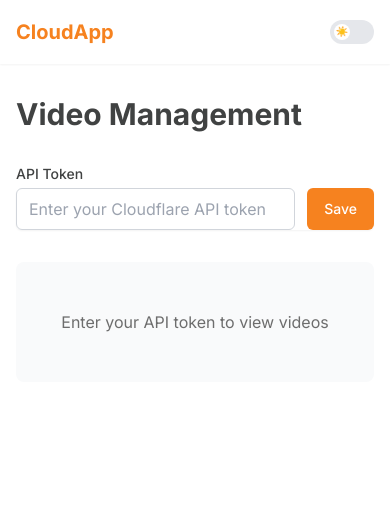
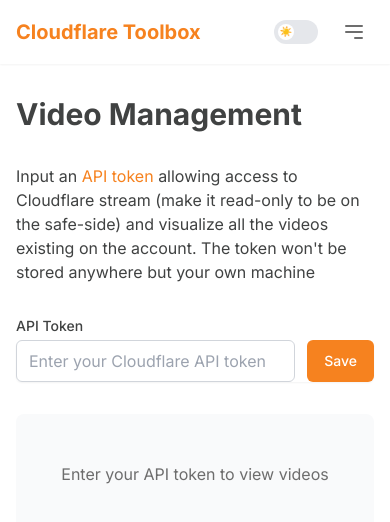
Before and after one commit to nouvellonsteph/cloudflare-toolbox, a Next.js app: page /videos in a window 390 px wide. Shown: the top 522 px of the page. Built offline with nearby package versions, Linux system fonts and the light colour scheme.

Commit message:
update video component

```diff
--- a/app/layout.tsx
+++ b/app/layout.tsx
@@ -7,7 +7,7 @@
 const inter = Inter({ subsets: ['latin'] });
 
 export const metadata: Metadata = {
-  title: 'CloudApp - Video Management Platform',
+  title: 'Cloudflare toolbox',
   description: 'A Cloudflare-inspired video management platform',
   icons: {
     icon: '/favicon.png',
--- a/app/videos/page.tsx
+++ b/app/videos/page.tsx
@@ -3,6 +3,7 @@
 import { useState } from 'react';
 import { useVideoStore } from '@/lib/store';
 import VideoGrid from './VideoGrid';
+import Link from 'next/link';
 
 export default function VideosPage() {
   const { apiToken, setApiToken } = useVideoStore();
@@ -18,6 +19,14 @@
       <h1 className="text-3xl font-bold text-cf-dark dark:text-white mb-8">
         Video Management
       </h1>
+      <p className="text-cf-dark dark:text-white mb-8">
+              Input an <Link
+                href="https://developers.cloudflare.com/fundamentals/api/get-started/create-token/"
+                className="text-cf-orange"
+              >
+                API token
+              </Link>{' '} allowing access to Cloudflare stream (make it read-only to be on the safe-side) and visualize all the videos existing on the account. The token won't be stored anywhere but your own machine
+      </p>
 
       <form onSubmit={handleSubmit} className="mb-8">
         <div className="max-w-xl">
--- a/components/Navbar.tsx
+++ b/components/Navbar.tsx
@@ -1,5 +1,6 @@
 'use client';
 
+import { useState } from 'react';
 import Link from 'next/link';
 import { usePathname } from 'next/navigation';
 import clsx from 'clsx';
@@ -7,6 +8,7 @@
 
 export default function Navbar() {
   const pathname = usePathname();
+  const [isOpen, setIsOpen] = useState(false); // State to control the side menu
 
   const navItems = [
     { href: '/', label: 'Home' },
@@ -16,6 +18,8 @@
     { href: '/network', label: 'Cloudflare Network' },
   ];
 
+  const toggleMenu = () => setIsOpen(!isOpen); // Toggle the side menu
+
   return (
     <nav className="fixed top-0 w-full bg-white dark:bg-gray-800 shadow-cf z-50 transition-colors duration-200">
       <div className="max-w-7xl mx-auto px-4 sm:px-6 lg:px-8">
@@ -23,7 +27,7 @@
           <div className="flex">
             <div className="flex-shrink-0 flex items-center">
               <Link href="/" className="text-cf-orange font-bold text-xl">
-                CloudApp
+                Cloudflare Toolbox
               </Link>
             </div>
             <div className="hidden sm:ml-6 sm:flex sm:space-x-8">
@@ -45,9 +49,46 @@
           </div>
           <div className="flex items-center">
             <ThemeToggle />
+            <button
+              className="ml-4 sm:hidden p-2 rounded-md text-cf-gray hover:text-cf-dark dark:hover:text-white"
+              onClick={toggleMenu}
+              aria-label="Toggle menu"
+            >
+              {/* Icon for opening/closing the menu */}
+              <svg className="h-6 w-6" xmlns="http://www.w3.org/2000/svg" fill="none" viewBox="0 0 24 24" stroke="currentColor">
+                {isOpen ? (
+                  <path strokeLinecap="round" strokeLinejoin="round" strokeWidth={2} d="M6 18L18 6M6 6l12 12" />
+                ) : (
+                  <path strokeLinecap="round" strokeLinejoin="round" strokeWidth={2} d="M4 6h16M4 12h16m-7 6h7" />
+                )}
+              </svg>
+            </button>
           </div>
         </div>
       </div>
+
+      {/* Side menu slider */}
+      {isOpen && (
+        <div className="fixed inset-0 bg-gray-900 bg-opacity-50 z-40 sm:hidden" onClick={toggleMenu}>
+          <div className="fixed top-0 left-0 h-full w-64 bg-white dark:bg-gray-800 shadow-lg z-50">
+            <div className="flex flex-col p-4">
+              {navItems.map((item) => (
+                <Link
+                  key={item.href}
+                  href={item.href}
+                  className={clsx(
+                    'block py-2 px-4 text-cf-gray hover:bg-gray-200 dark:hover:bg-gray-700',
+                    pathname === item.href ? 'font-bold text-cf-dark dark:text-white' : ''
+                  )}
+                  onClick={toggleMenu} // Close menu on item click
+                >
+                  {item.label}
+                </Link>
+              ))}
+            </div>
+          </div>
+        </div>
+      )}
     </nav>
   );
 }
```
